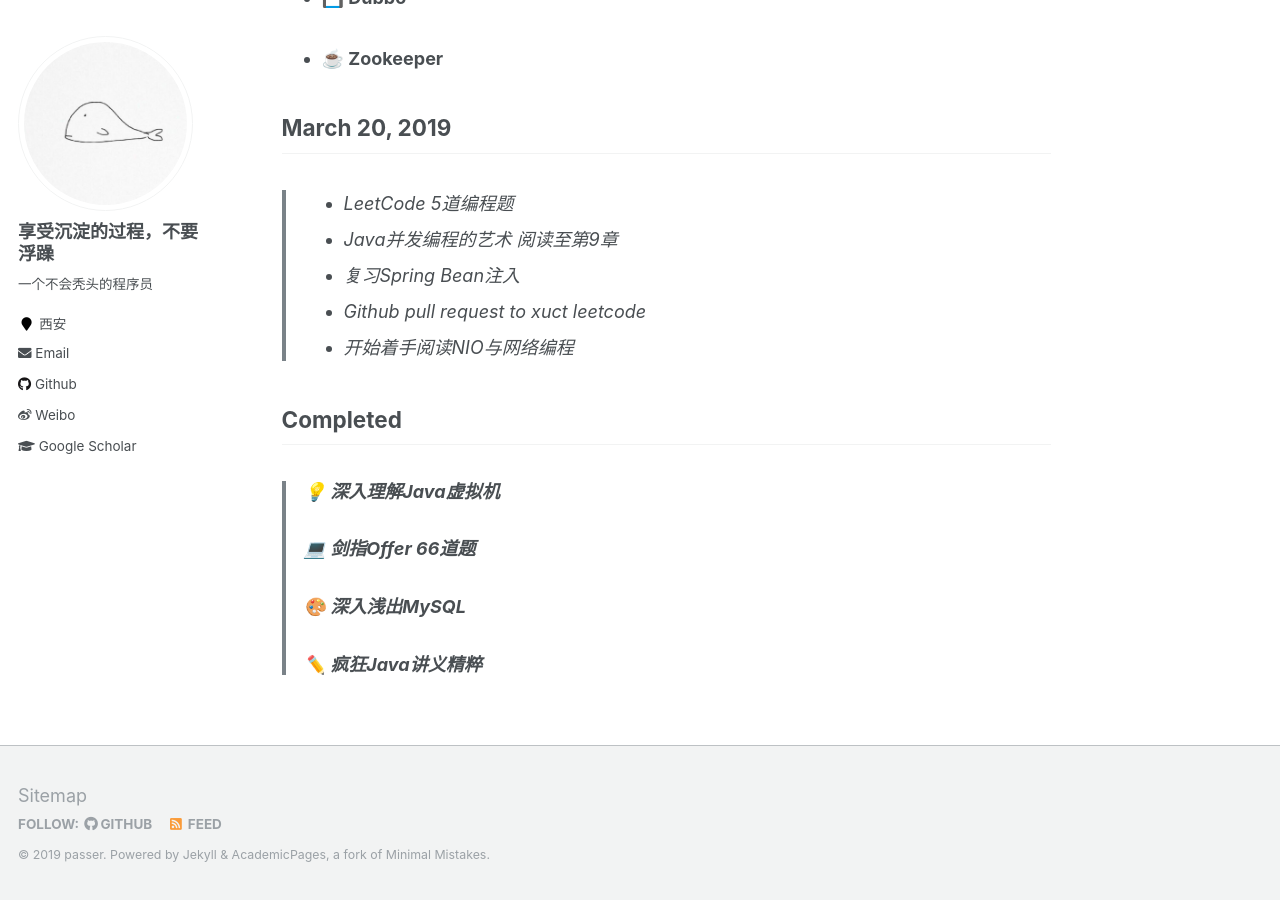
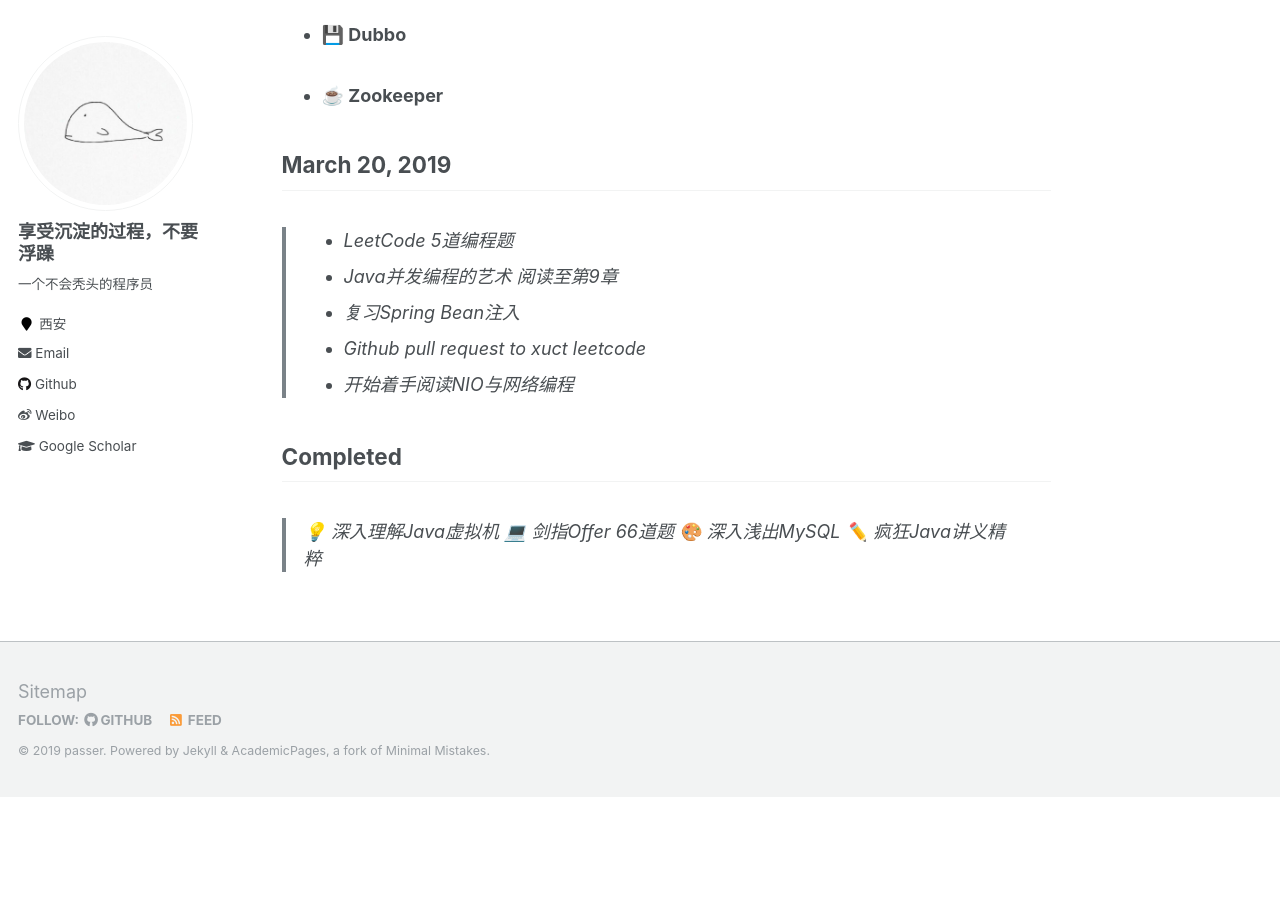
Before and after one commit to icankeep/icankeep.github.io, a Jekyll site: the page built from _pages/timeline.md, in a window 1280 px wide and 900 px high, scrolled down 670 px. Built offline with Jekyll 4.4.1, drawn with Linux system fonts in a browser that asks for light colours; after the commit the page ends 1467 px from its top, so only the background shows below that.

Commit message:
AutoPush

```diff
--- a/_pages/timeline.md
+++ b/_pages/timeline.md
@@ -6,6 +6,7 @@ author_profile: true
 redirect_from:
   - /timeline.html
 ---
+<hr/>
 To do
 ===
 * ###  💡 Java并发编程的艺术
@@ -20,15 +21,15 @@ To do
 
 March 20, 2019
 ---
->* LeetCode 5道编程题
->* Java并发编程的艺术 阅读至第9章
->* 复习Spring Bean注入
->* Github pull request to xuct leetcode
->* 开始着手阅读NIO与网络编程
+>- LeetCode 5道编程题
+>- Java并发编程的艺术 阅读至第9章
+>- 复习Spring Bean注入
+>- Github pull request to xuct leetcode
+>- 开始着手阅读NIO与网络编程
 
 Completed
 ---
->### 💡 深入理解Java虚拟机
->### 💻 剑指Offer 66道题
->### 🎨 深入浅出MySQL
->### ✏️ 疯狂Java讲义精粹
+> 💡 深入理解Java虚拟机
+> 💻 剑指Offer 66道题
+> 🎨 深入浅出MySQL
+> ✏️ 疯狂Java讲义精粹
```
